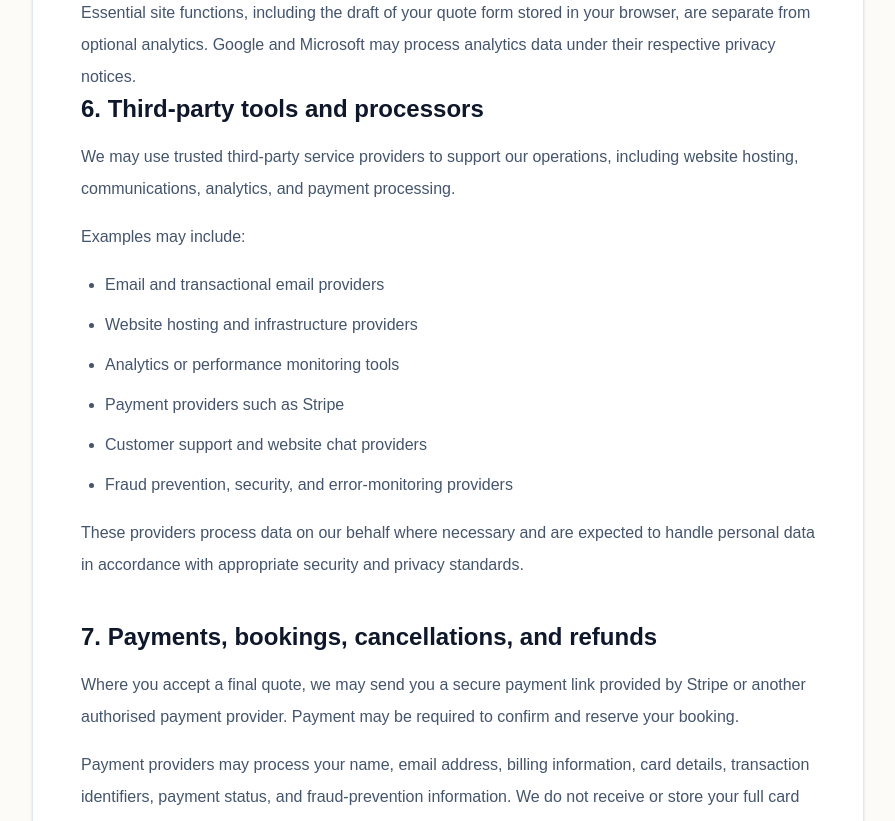
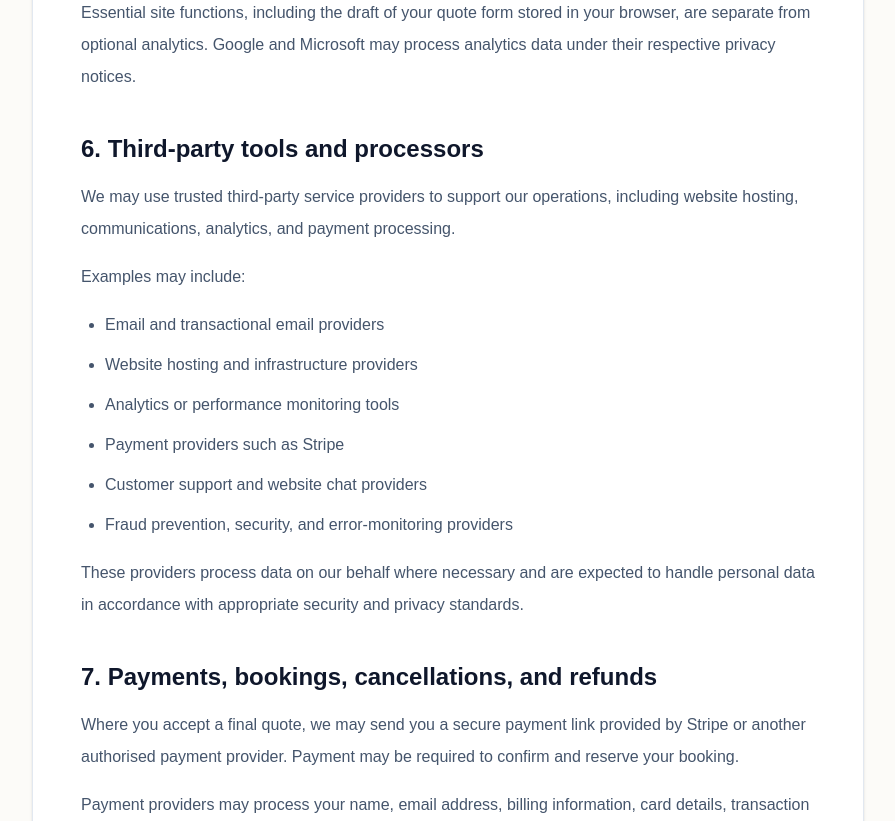
Before and after one commit to LyatifAhmed/cleannestpro, a Next.js app: page /privacy-policy in a window 1280 px wide. Shown: the part 2880-3701 px from the top of the page, without its empty margins (192-1087 px from the left). Built offline with nearby package versions, Linux system fonts and the light colour scheme.

Commit message:
Keep privacy analytics disclosure sections correctly nested

```diff
--- a/app/privacy-policy/page.tsx
+++ b/app/privacy-policy/page.tsx
@@ -155,7 +155,6 @@ export default function PrivacyPolicyPage() {
             </section>
 
             <section>
-            <section>
               <h2 className="text-2xl font-semibold">Optional analytics and cookie choices</h2>
               <div className="mt-4 space-y-4 leading-8 text-slate-600">
                 <p>
@@ -181,6 +180,7 @@ export default function PrivacyPolicyPage() {
               </div>
             </section>
 
+            <section>
               <h2 className="text-2xl font-semibold">
                 6. Third-party tools and processors
               </h2>
```
